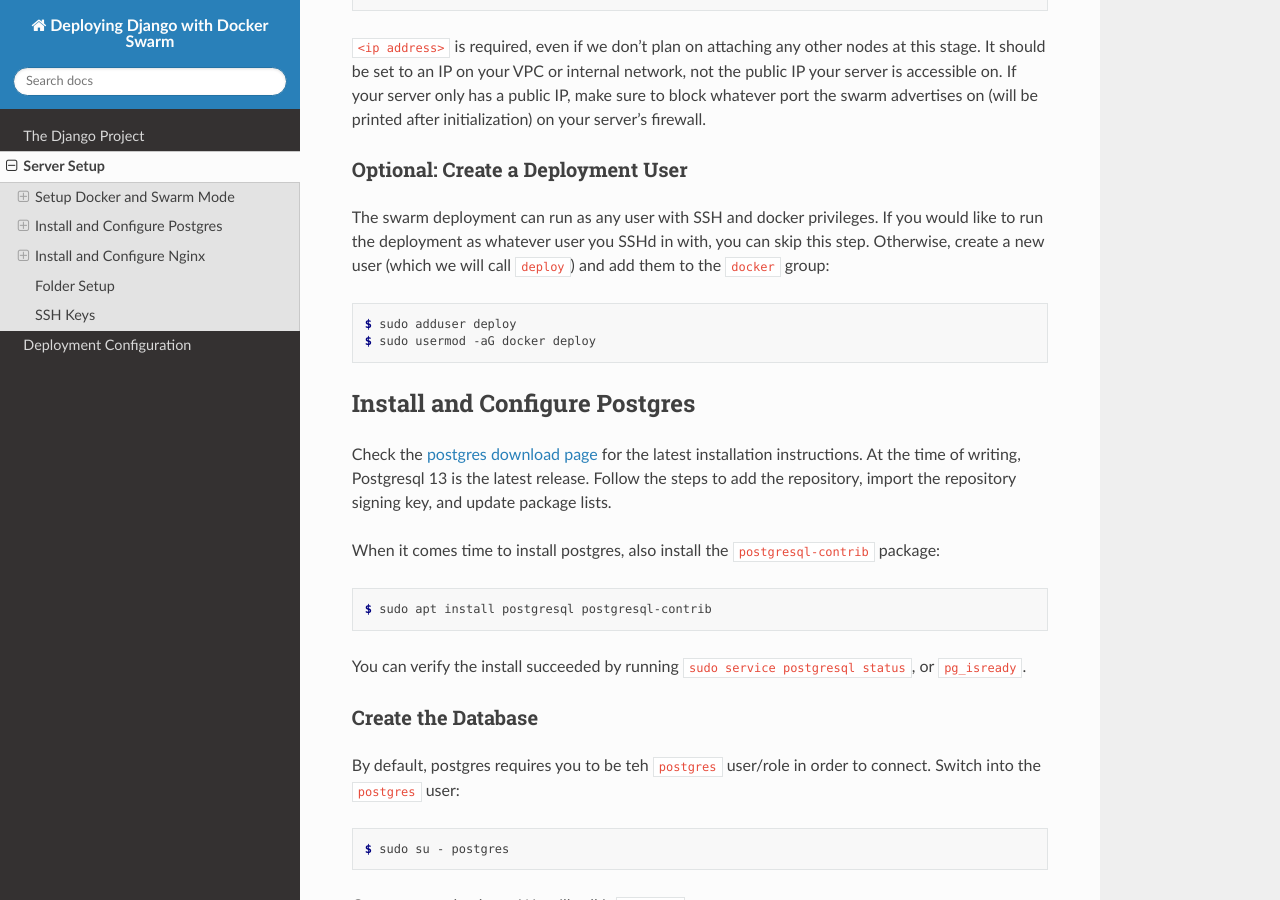
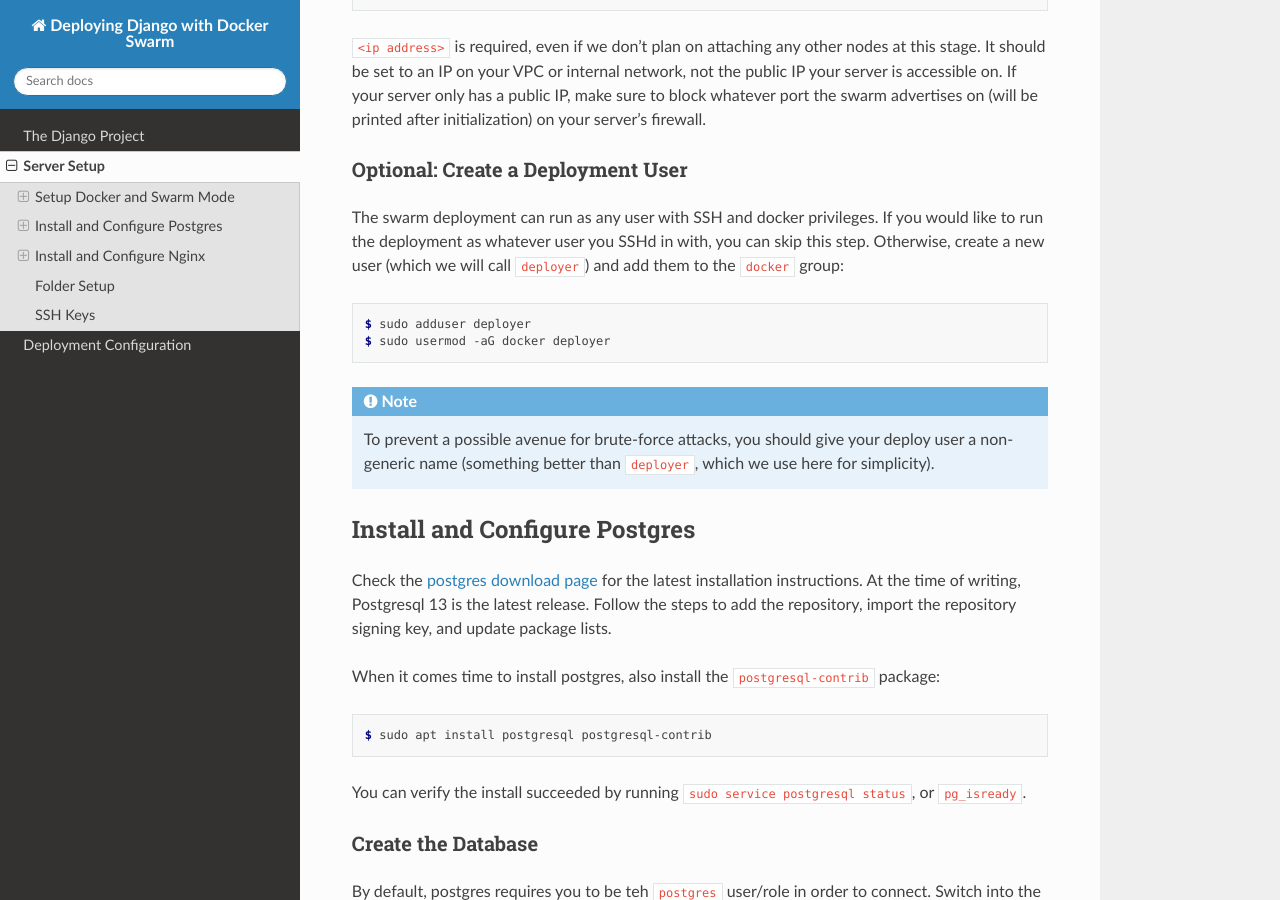
Before and after one commit to grahamhoyes/django-docker-swarm-example, a Sphinx documentation site: the page built from docs/serversetup.rst, in a window 1280 px wide and 900 px high, scrolled down 1146 px. Built offline with Sphinx 7.4.7 and the Read the Docs theme 2.0.0, drawn with Linux system fonts in a browser that asks for light colours; some of the changed text lies outside the part shown.

Commit message:
Update deployer username

```diff
--- a/docs/serversetup.rst
+++ b/docs/serversetup.rst
@@ -46,12 +46,16 @@
 Optional: Create a Deployment User
 ++++++++++++++++++++++++++++++++++
 
-The swarm deployment can run as any user with SSH and docker privileges. If you would like to run the deployment as whatever user you SSHd in with, you can skip this step. Otherwise, create a new user (which we will call ``deploy``) and add them to the ``docker`` group:
+The swarm deployment can run as any user with SSH and docker privileges. If you would like to run the deployment as whatever user you SSHd in with, you can skip this step. Otherwise, create a new user (which we will call ``deployer``) and add them to the ``docker`` group:
 
 .. code-block:: console
 
-    $ sudo adduser deploy
-    $ sudo usermod -aG docker deploy
+    $ sudo adduser deployer
+    $ sudo usermod -aG docker deployer
+
+.. note::
+
+    To prevent a possible avenue for brute-force attacks, you should give your deploy user a non-generic name (something better than ``deployer``, which we use here for simplicity).
 
 Install and Configure Postgres
 ------------------------------
@@ -231,7 +235,7 @@
 .. code-block:: console
 
     $ sudo mkdir -p /usr/src/<username>/<repository>
-    $ sudo chown -R deploy:deploy /usr/src/<username>/<repository>
+    $ sudo chown -R deployer:deployer /usr/src/<username>/<repository>
     $ sudo chmod -R 755 /usr/src/<username>/<repository>
 
 User-uploaded media files are configured to go to ``/var/www/<username>/<repository>/media/``, via the volume mount in `deployment/docker-compose.prod.yml <https://github.com/grahamhoyes/django-docker-swarm-example/blob/master/deployment/docker-compose.prod.yml>`_. Create and set permissions on that folder as well, substituting your username, repository, and deploy user:
@@ -239,11 +243,11 @@
 .. code-block:: console
 
     $ sudo mkdir -p /var/www/<username>/<repository>/media
-    $ sudo chown -R deploy:deploy /var/www/<username>/<repository>/media
+    $ sudo chown -R deployer:deployer /var/www/<username>/<repository>/media
     $ sudo chmod -R 751 /var/www/<username>/<repository>/media
 
 .. note::
-    When the django container runs, it will run as the ``root`` user internally. When it writes media files via the volume mount, they will be owned by ``root:root`` as a result. The ``751`` permissions octal above will give the ``deploy`` user rwx permissions, the ``deploy`` group rx permissions, and other users only execute permissions. If you would like media files to be accessible manually outside of django, there are two options:
+    When the django container runs, it will run as the ``root`` user internally. When it writes media files via the volume mount, they will be owned by ``root:root`` as a result. The ``751`` permissions octal above will give the ``deployer`` user rwx permissions, the ``deployer`` group rx permissions, and other users only execute permissions. If you would like media files to be accessible manually outside of django, there are two options:
 
     * Change the final byte of the permissions octal to something that allows reading from any user, like ``755``
     * Change the user that the django container runs as to match your deploy user. This involves finding the user and group IDs of your deploy user, creating a :ref:`GitHub secret <secrets>` for  them, and passing them in to ``docker-compose.prod.yml`` via the ``user`` key. See this `Stack Overflow post <https://stackoverflow.com/a/56904335>`_ for more information.
@@ -255,11 +259,11 @@
 
 Since we do not want to expose the Docker API, deploying happens by pointing the docker CLI running in GitHub Actions to a remote docker engine (running on our server) over SSH. SSH is also used to transfer over static files. We'll need an SSH key to do that.
 
-If you're using a separate ``deploy`` user, switch to that user now:
+If you're using a separate ``deployer`` user, switch to that user now:
 
 .. code-block:: console
 
-    $ sudo su - deploy
+    $ sudo su - deployer
 
 Generate an ssh key, filling in your email address:
 
```
